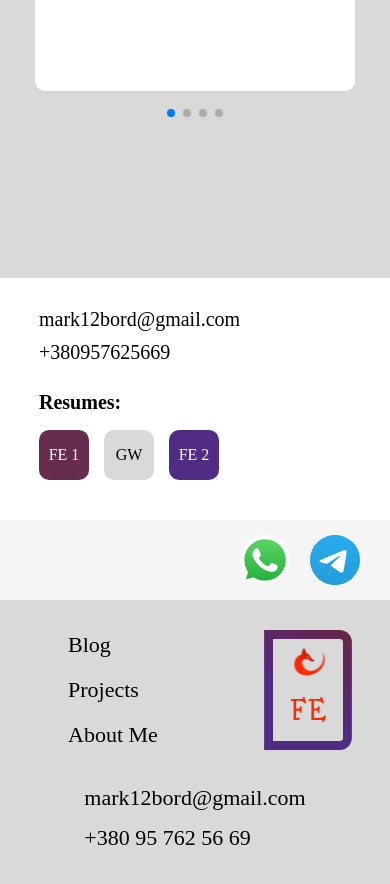
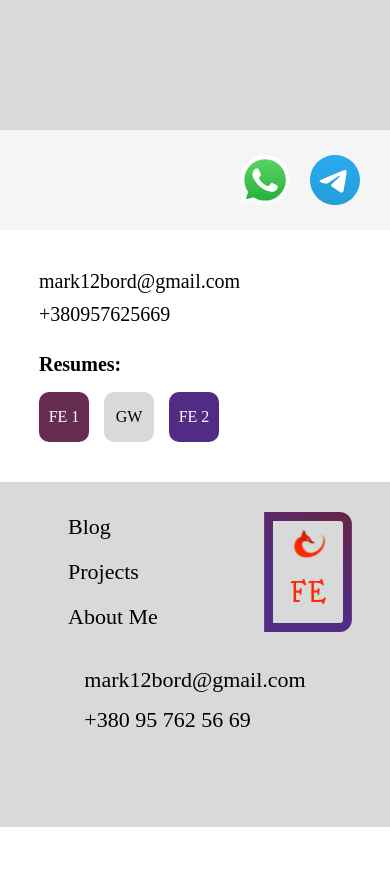
Before and after one commit to mark-bor/Kitsune-Diary, a Next.js app: page /about-me in a window 390 px wide. Shown: the part 1360-2244 px from the top of the page. After the commit the page ends 2187 px from the top, so only its background shows below. Built offline with nearby package versions, Linux system fonts and the light colour scheme; some icons are missing.

Commit message:
Fixed small UI problems

```diff
--- a/styles/global.scss
+++ b/styles/global.scss
@@ -33,4 +33,5 @@ a {
 button {
     border: none;
     background: none;
+    color: $primary-t-color;
 }
--- a/views/AboutMe/index.tsx
+++ b/views/AboutMe/index.tsx
@@ -34,7 +34,7 @@ export default function AboutMe() {
       <CertificatesList />
 
       <section className={styles.contacts}>
-        <div className={clsx(styles.leftPartOfBlock, styles.leftPartOfContacts)}>
+        <div className={styles.leftPartOfBlock}>
           <p className={styles.email}>mark12bord@gmail.com</p>
           <p className={styles.phone}>+380957625669</p>
 
@@ -59,7 +59,7 @@ export default function AboutMe() {
           </section>
         </div>
 
-        <div className={clsx(styles.rightPartOfBlock, styles.rightPartOfContacts)}>
+        <div className={styles.rightPartOfBlock}>
           <nav className={styles.links}>
             {socialNetworks.map((sn) =>
               <Link
--- a/views/AboutMe/styles.module.scss
+++ b/views/AboutMe/styles.module.scss
@@ -74,6 +74,15 @@
     display: flex;
     justify-content: center;
     gap: 30vh;
+
+    .leftPartOfBlock, .rightPartOfBlock {
+        width: auto;
+    }
+
+    .leftPartOfBlock {
+        align-items: flex-start;
+        gap: 10px;
+    }
 }
 
 .email, .phone {
@@ -83,15 +92,6 @@
     color: $primary-t-color;
 
     font-size: 20px;
-}
-
-.leftPartOfContacts, .rightPartOfContacts {
-    width: auto;
-}
-
-.leftPartOfContacts {
-    align-items: flex-start;
-    gap: 10px;
 }
 
 .resumes {
@@ -144,6 +144,7 @@
 @media screen and (max-width: 425px) {
     // ------------------------------------------------------- HERO MPBILE
     .hero {
+        height: auto;
         padding: 40px;
 
         flex-direction: column-reverse;
@@ -190,15 +191,15 @@
     // ------------------------------------------------------- CONTACTS
     .contacts {
         height: auto;
-        padding-top: 30px;
+        padding-bottom: 40px;
 
-        flex-direction: column;
+        flex-direction: column-reverse;
         justify-content: flex-start;
         gap: 40px;
-    }
 
-    .leftPartOfContacts {
-        align-items: center;
+        .leftPartOfBlock {
+            align-items: center;
+        }
     }
 
     .email, .phone {
@@ -215,7 +216,7 @@
 
     .links {
         width: 100vw;
-        padding: 15px 0;
+        padding: 25px 0;
 
         display: flex;
         justify-content: center;
--- a/views/Blog/styles.module.scss
+++ b/views/Blog/styles.module.scss
@@ -28,8 +28,8 @@
         gap: 20px;
 
         .linkWrap {
-            width: 39px;
-            height: 39px;
+            width: 38px;
+            height: 38px;
 
             display: flex;
             justify-content: center;
```
